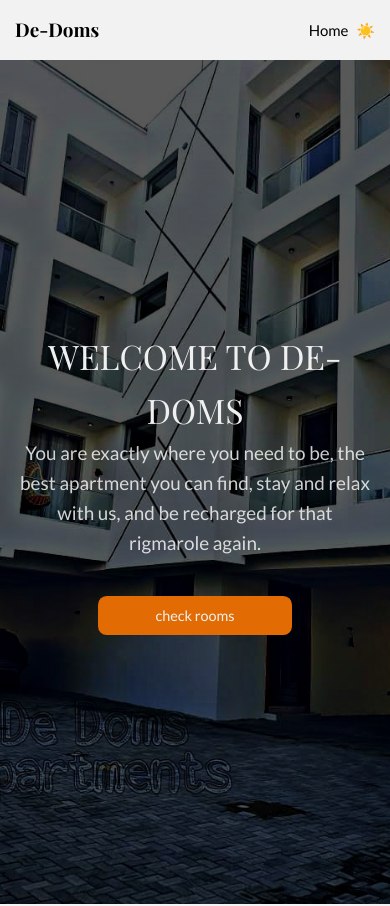
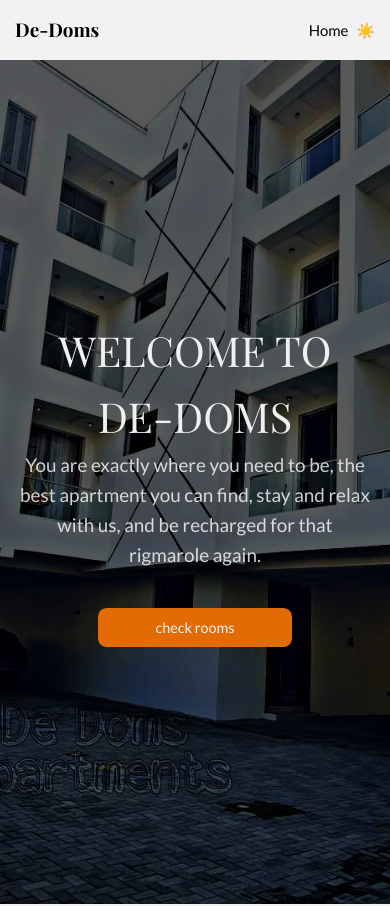
Before and after one commit to blackpandan/apartment, a Vue app: page / in a window 390 px wide. Shown: the top 906 px of the page. Built offline with nearby package versions, Linux system fonts and the light colour scheme.

Commit message:
edited font size

```diff
--- a/src/views/HomeView.vue
+++ b/src/views/HomeView.vue
@@ -252,7 +252,7 @@ onMounted(()=>{
   .slideshow{
     &__header{
       padding: 0 5vw 0 5vw;
-      font-size: calc(2em + 1vmin);
+      font-size: calc(2.5em + 1vmin);
     }
     &__intro{
       padding: 0 5vw 2em 5vw;
```
